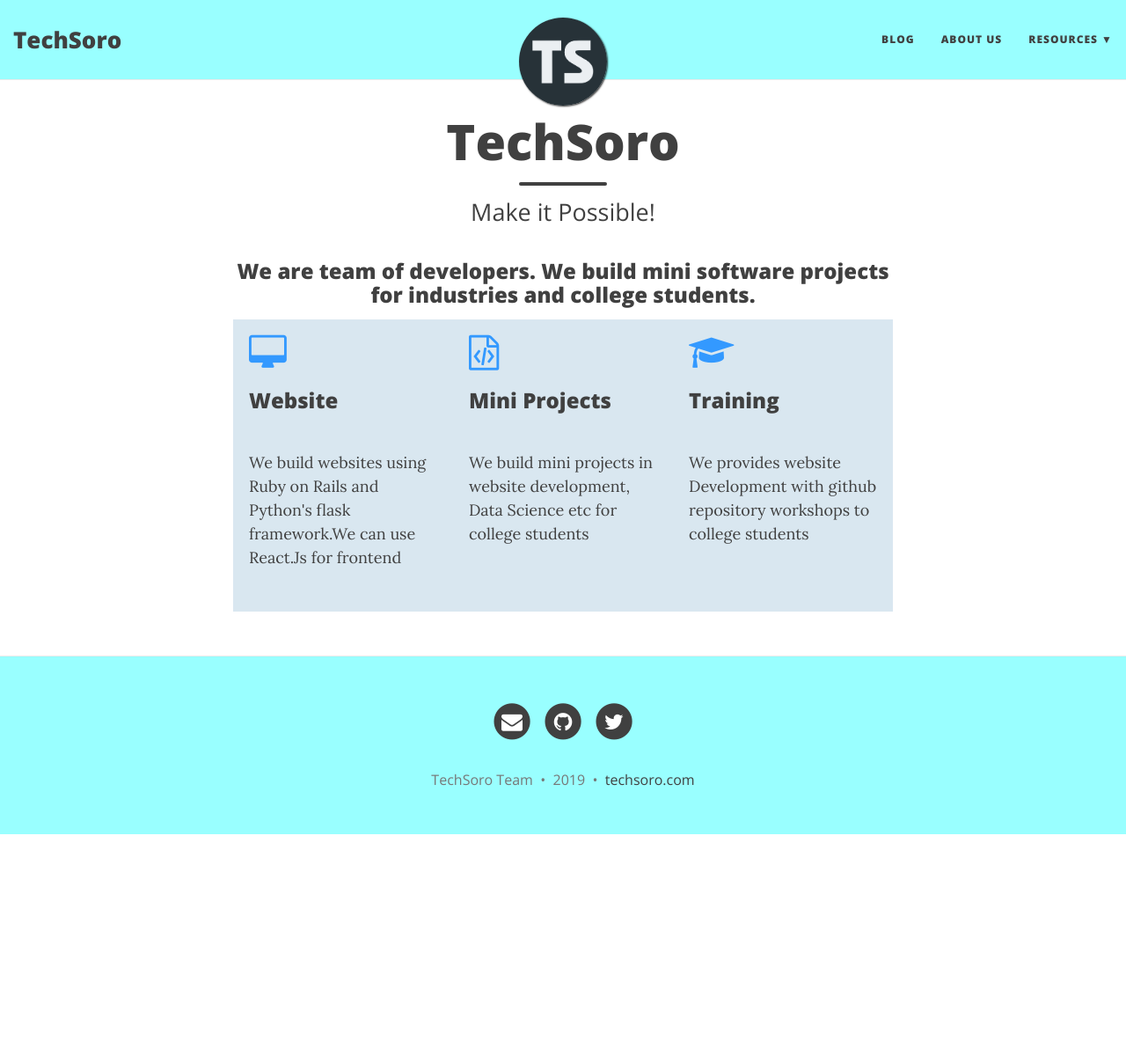
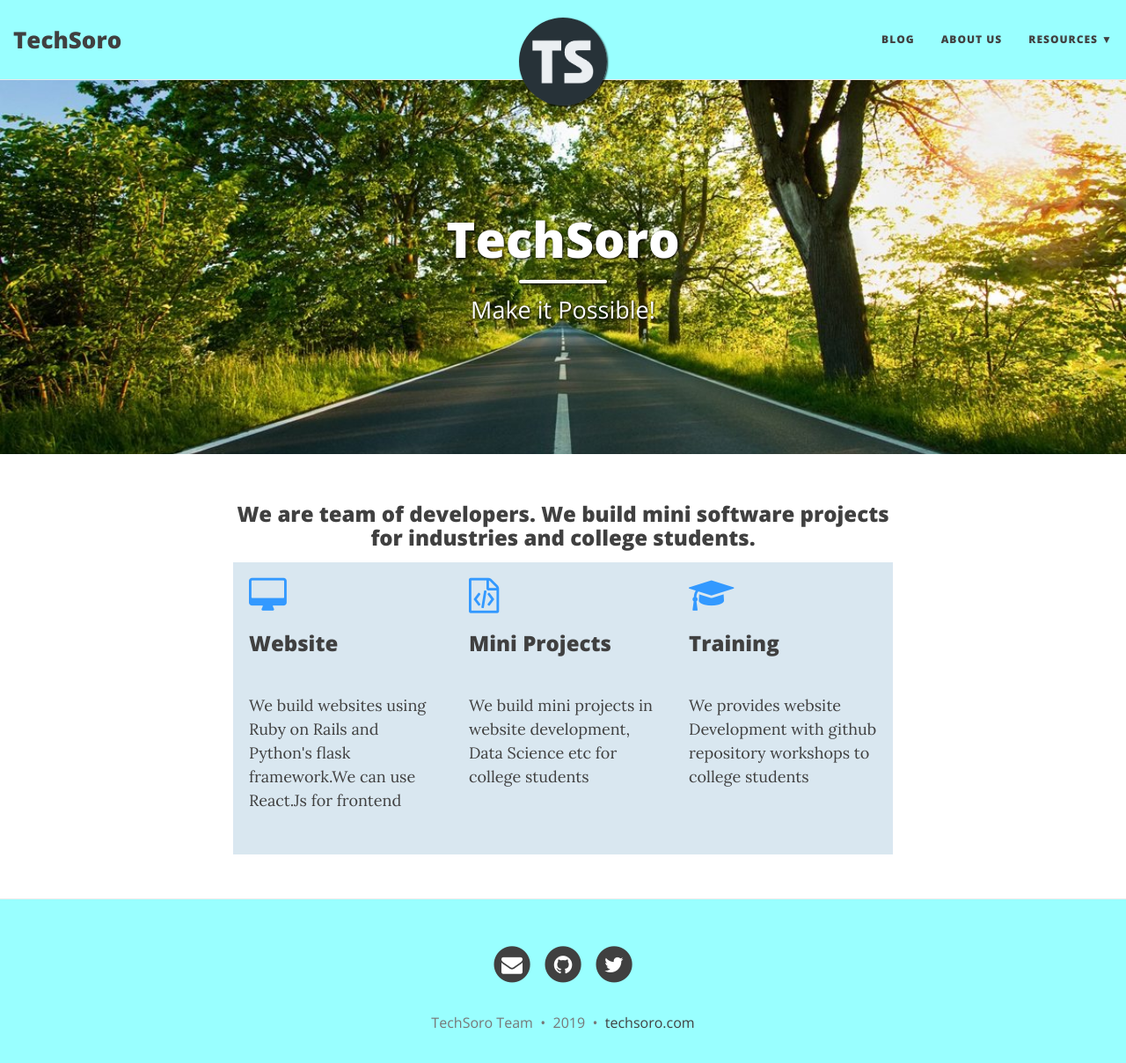
Before and after one commit to techsoro/techsoro-website, a Jekyll site: the page built from index.html, in a window 1280 px wide and 1224 px high. Shown: the top 1208 px of the window at 88% size. Built offline with Jekyll 4.4.1, drawn with Linux system fonts in a browser that asks for light colours; nearby versions of some CDN libraries.

Commit message:
add Image in front page

```diff
--- a/index.html
+++ b/index.html
@@ -2,6 +2,7 @@
 layout: page
 title: TechSoro
 subtitle: Make it Possible!
+bigimg: /img/path.jpg
 use-site-title: true
 ---
 
```
